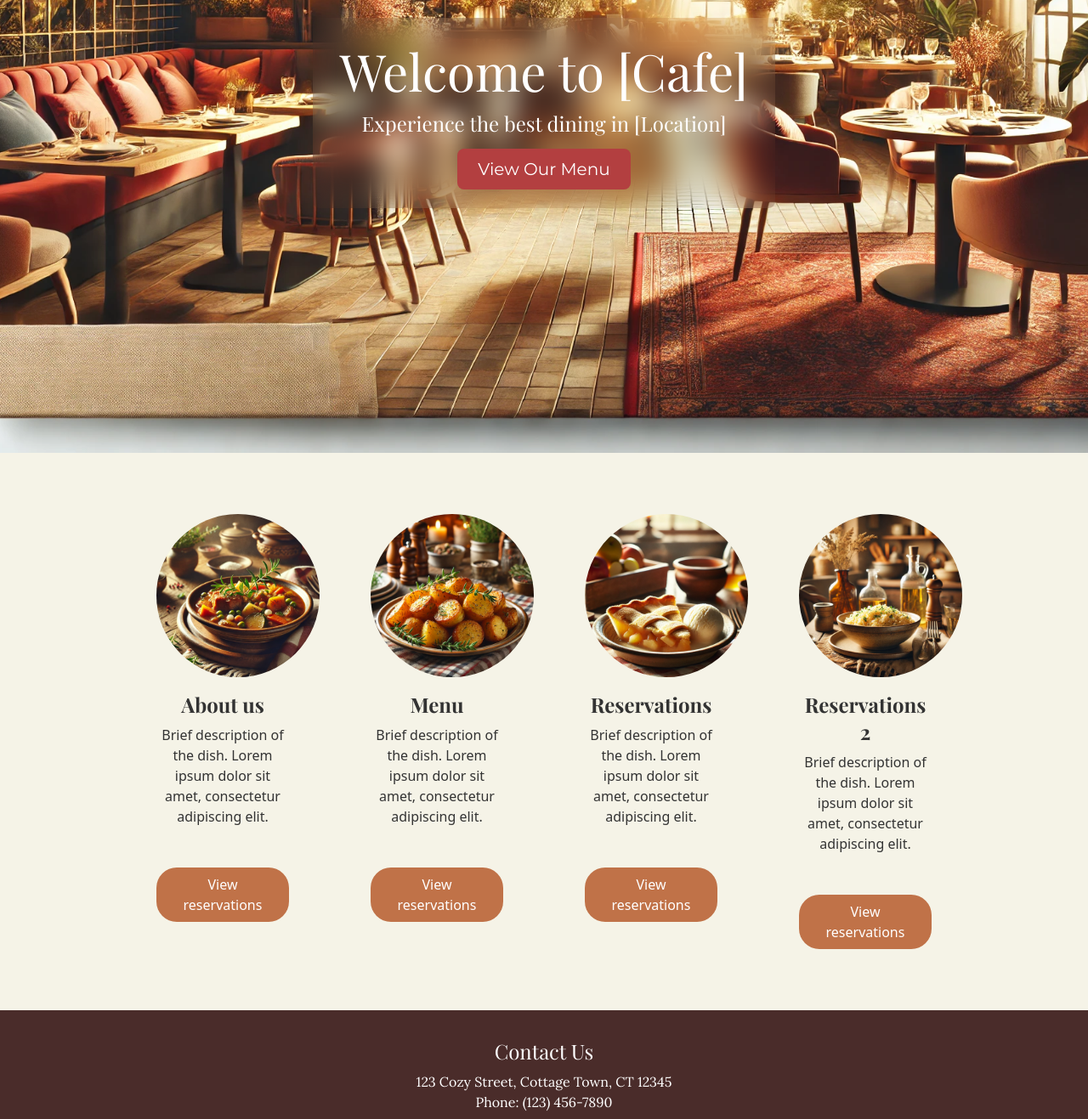
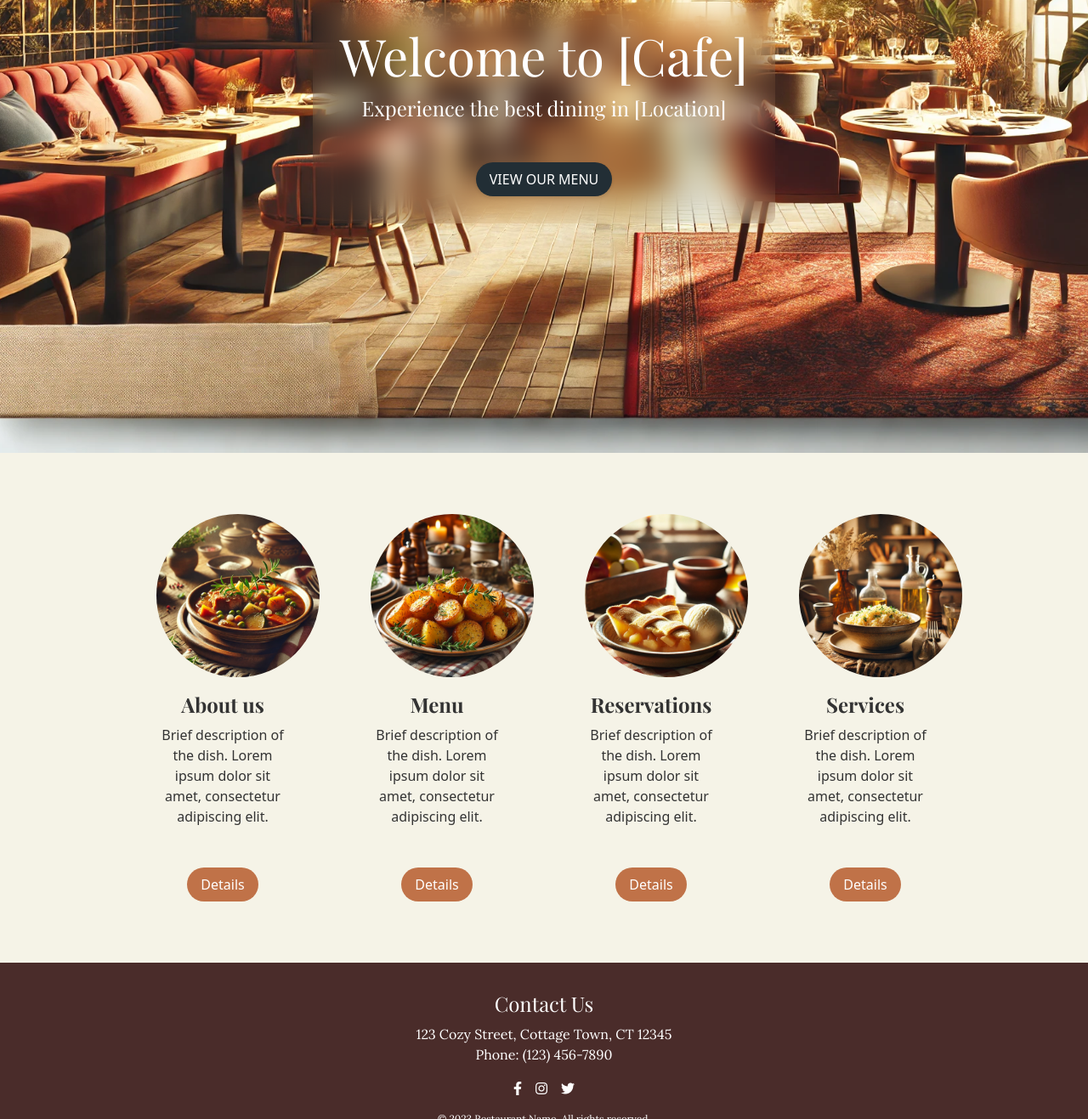
Before and after one commit to M-Araujo/cafe_landing_page, a website: page index.html in a window 1280 px wide. Shown: the part 331-1648 px from the top of the page at 85% size. Drawn offline with nearby package versions, Linux system fonts and the light colour scheme.

Commit message:
button animations

```diff
--- a/index.html
+++ b/index.html
@@ -42,7 +42,10 @@
     <div class="relative z-10 bg-beige bg-opacity-80 backdrop-filter backdrop-blur-lg p-8 rounded-lg text-center">
         <h1 class="text-4xl md:text-6xl font-playfair-display text-white mb-4">Welcome to [Cafe]</h1>
         <p class="text-lg md:text-2xl font-playfair-display text-white mb-6">Experience the best dining in [Location]</p>
-        <a href="#menu" class="bg-brick-red text-white py-3 px-6 rounded-lg font-montserrat text-lg md:text-xl">View Our Menu</a>
+        <!--<a href="#menu" class="bg-brick-red text-white py-3 px-6 rounded-lg font-montserrat text-lg md:text-xl">View Our Menu</a>-->
+        <div class="mt-12">
+            <a href="#full-menu" class="inline-block btn-custom-main">View our menu</a>
+        </div>
     </div>
 </section>
 
@@ -59,7 +62,7 @@
                 <h3 class="text-2xl font-playfair-display font-semibold mb-2 text-brick-red">About us</h3>
                 <p class="text-lora">Brief description of the dish. Lorem ipsum dolor sit amet, consectetur adipiscing elit.</p>
                 <div class="mt-12">
-                    <a href="#full-menu" class="inline-block btn-custom">View reservations</a>
+                    <a href="#full-menu" class="inline-block btn-custom">Details</a>
                 </div>
             </div>
             <!-- Menu Item 2 -->
@@ -70,7 +73,7 @@
                 <h3 class="text-2xl font-playfair-display font-semibold mb-2 text-brick-red">Menu</h3>
                 <p class="text-lora">Brief description of the dish. Lorem ipsum dolor sit amet, consectetur adipiscing elit.</p>
                 <div class="mt-12">
-                    <a href="#full-menu" class="inline-block btn-custom">View reservations</a>
+                    <a href="#full-menu" class="inline-block btn-custom">Details</a>
                 </div>
             </div>
             <!-- Menu Item 3 -->
@@ -81,7 +84,7 @@
                 <h3 class="text-2xl font-playfair-display font-semibold mb-2 text-brick-red">Reservations</h3>
                 <p class="text-lora">Brief description of the dish. Lorem ipsum dolor sit amet, consectetur adipiscing elit.</p>
                 <div class="mt-12">
-                    <a href="#full-menu" class="inline-block btn-custom">View reservations</a>
+                    <a href="#full-menu" class="inline-block btn-custom">Details</a>
                 </div>
             </div>
             <!-- Menu Item 4 -->
@@ -89,10 +92,10 @@
                 <div class="w-48 h-48 mx-auto mb-4">
                     <img src="assets/dish4.webp" alt="Dish 4" class="w-full h-full object-cover rounded-full">
                 </div>
-                <h3 class="text-2xl font-playfair-display font-semibold mb-2 text-brick-red">Reservations 2</h3>
+                <h3 class="text-2xl font-playfair-display font-semibold mb-2 text-brick-red">Services</h3>
                 <p class="text-lora">Brief description of the dish. Lorem ipsum dolor sit amet, consectetur adipiscing elit.</p>
                 <div class="mt-12">
-                    <a href="#full-menu" class="inline-block btn-custom">View reservations</a>
+                    <a href="#full-menu" class="inline-block btn-custom">Details</a>
                 </div>
             </div>
         </div>
@@ -165,13 +168,42 @@
         .bg-dark-brown {
             background-color: #4A2C2A;
         }
+
         .btn-custom {
             background-color: #C07248;
-            color: white;
             color: white;
             border-radius: 1.5rem; /* Increased border-radius for more rounded corners */
             padding: 0.5rem 1rem; /* This is equivalent to py-2 px-4 in Tailwind */
             font-size: 1rem;
+            transition: background-color 0.3s ease, box-shadow 0.3s ease;
+        }
+
+        .btn-custom:hover {
+            background-color: #A05D37; /* Darker shade for hover state */
+            box-shadow: 0 4px 8px rgba(0, 0, 0, 0.2); /* Subtle shadow for hover state */
+        }
+
+        .btn-custom:focus {
+            outline: none;
+            box-shadow: 0 0 0 3px rgba(192, 114, 72, 0.5); /* Focus outline */
+        }
+
+
+
+        .btn-custom-main {
+            background-color: #222E35;
+            color: white;
+            border-radius: 1.5rem;
+            padding: 0.5rem 1rem;
+            font-size: 1rem;
+            text-transform: uppercase;
+            transition: background-color 0.3s ease, box-shadow 0.3s ease;
+            box-shadow: 0 2px 4px rgba(0, 0, 0, 0.1);
+        }
+
+        .btn-custom-main:hover {
+            background-color: #1A242A;
+            box-shadow: 0 4px 8px rgba(0, 0, 0, 0.2);
         }
 
     </style>
```
